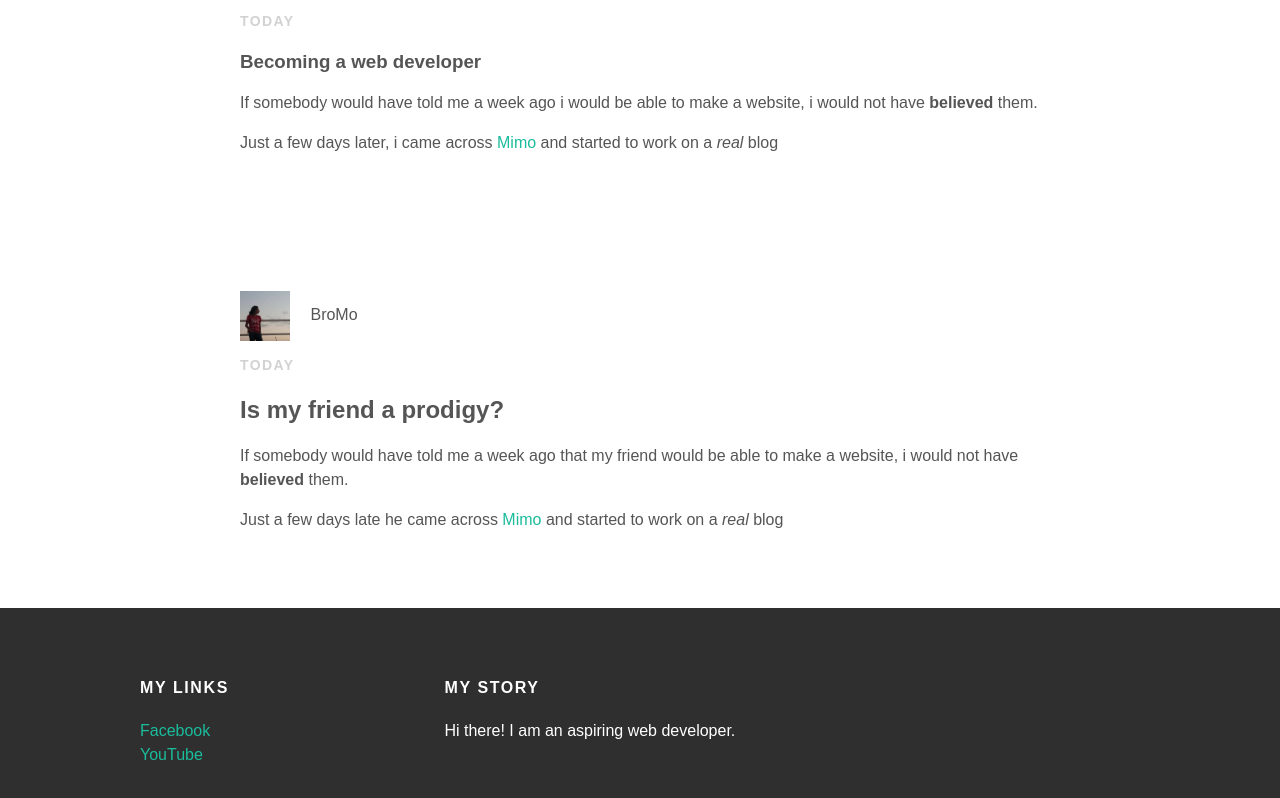
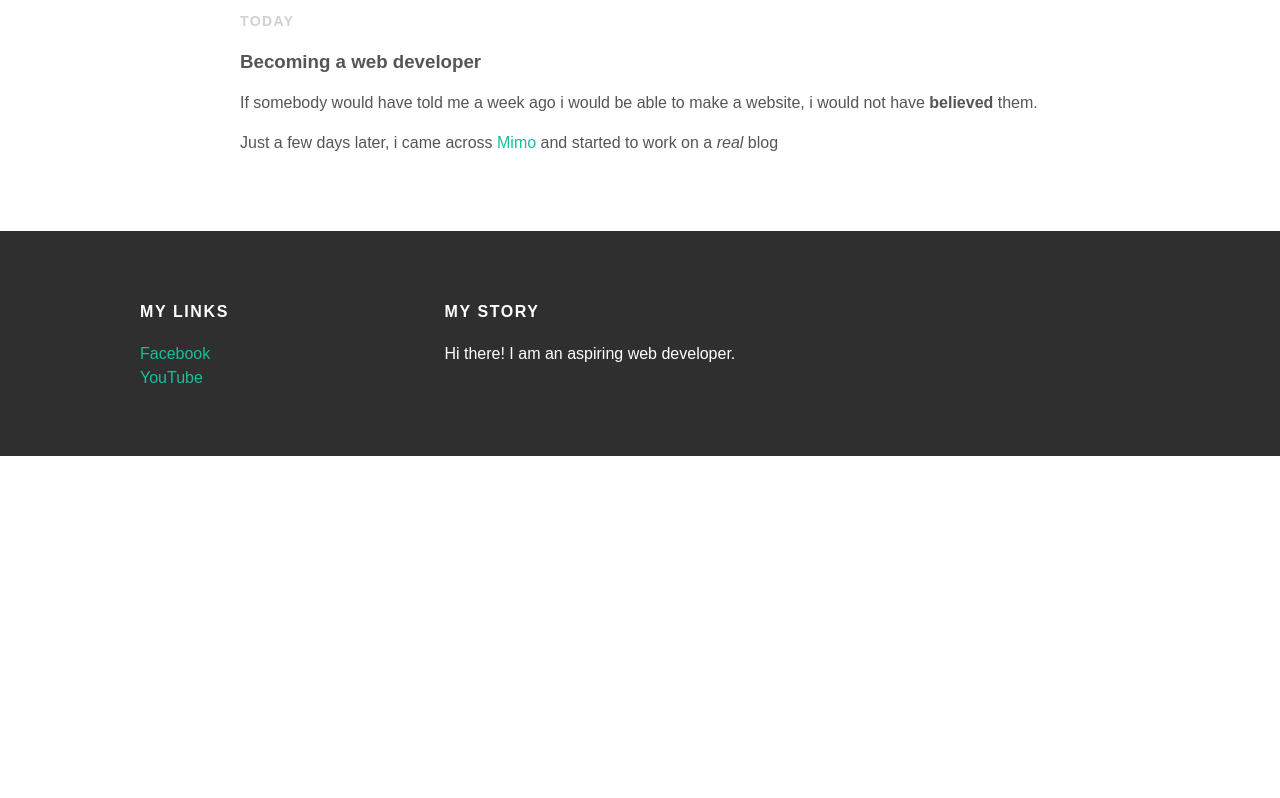
Before and after one commit to Pokusan7/Pokusan7.github.io, a plain HTML site: page index.html in a window 1280 px wide. Shown: the part 640-1438 px from the top of the page. After the commit the page ends 1096 px from the top, so only its background shows below. Drawn offline with Linux system fonts and the light colour scheme; a web font is replaced by a local one.

Commit message:
Update index.html

```diff
--- a/index.html
+++ b/index.html
@@ -53,27 +53,6 @@
       </div>
     </div>
 
-
-  <div id="content">
-    <div class="container">
-      <div class="post">
-        <div class= "post-author">
-          <img src="Bromo.jpg">
-          <span>BroMo</span>
-        </div>
-        <p class= "post-date">Today</p>
-        <h2 class="post-title">Is my friend a prodigy?</h2>
-        <div class="post-content">
-          <p>If somebody would have told me a week ago that my friend would be able
-            to make a website, i would not have <strong>believed</strong> them.</p>
-            <p> Just a few days late he came across<a href=https://getmimo.com> Mimo</a> and started
-            to work on a <em>real</em> blog </p>
-          </div>
-      </div>
-    </div>
-  </div>
-
-
     <div id="footer">
     <div class="container">
 
```
